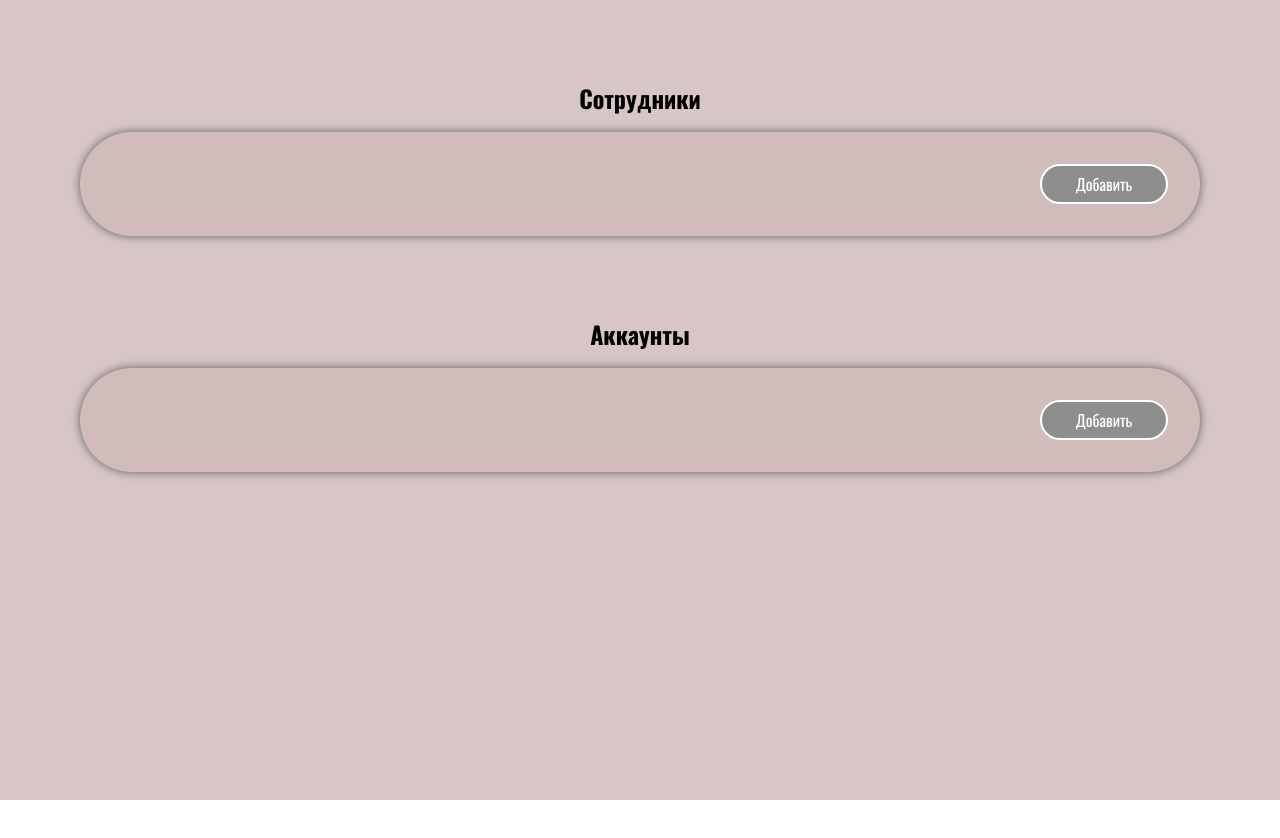
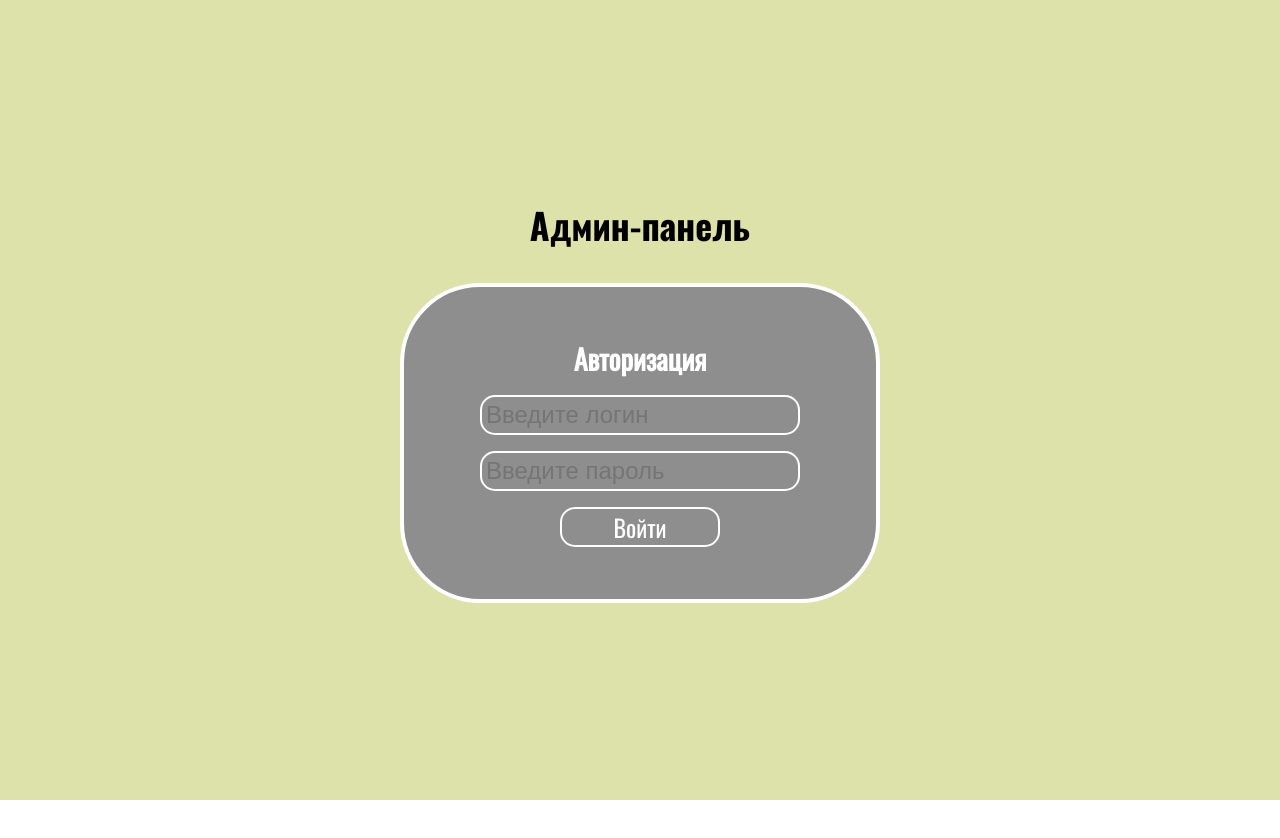
Before and after one commit to Mrdeft2231/Backend-employees, a website: page Public/index.html in a window 1280 px wide. Before the commit the page ends 800 px from the top, so only its background shows below. Drawn offline with Linux system fonts and the light colour scheme; no server answers.

Commit message:
add: Добавил html с админкой

```diff
--- a/Public/index.html
+++ b/Public/index.html
@@ -5,94 +5,33 @@
   <meta name="viewport" content="width=device-width, initial-scale=1.0">
   <title>Админ-панель</title>
   <link rel="stylesheet" href="./Styles/main.css">
+  <script src="./JavaScript/auth.js" defer></script>
 </head>
 <body>
-<main>
-  <h2 class="Text-title" >Сотрудники</h2>
-<section>
-  <div class="Staff-Editor">
-    <div class="Staff-content">
-    </div>
-    <div class="employee-button">
-      <button class="button" id="employee-button">Добавить</button>
-    </div>
-  </div>
-</section>
-<h2 class="Text-title" >Аккаунты</h2>
-<section>
-  <div class="Staff-Editor">
-    <div class="Staff-content users">
-    </div>
-    <div class="employee-button">
-      <button class="button" id="employee-button-user">Добавить</button>
-    </div>
-  </div>
-</section>
-
-
-<!-- формы добавления -->
-<section>
-  <div class="Staff-Editor-item-shadow" id="Editor-employee">
-    <div class="Staff-Editor-item">
-      <div class="Staff-Editor-photo">
-      <img src="./svg/фото.svg" alt="" class="photo" id="ph">
-      <input type="file" name="photo" id="photo" multiple="multiple" />
-      <button class="button-photo button" onclick="document.getElementById('photo').click()">Загрузить фотографию</button>
+  <section>
+      <div class="Content">
+      <div class="Title">
+        <h1>Админ-панель</h1>
       </div>
-      <div class="Staff-Editor-Text">
-        <label for="name">ФИО</label>
-        <input type="text" name="name" id="name" class="input">
-        <label for="job">Должность</label>
-        <input type="text" name="job" id="job" class="input" >
-      </div>
-      <div class="button-Editor">
-        <button class="button" id="button-staff-exit">Выйти</button>
-        <button class="button" >Сохранить</button>
+      <div class="blocking-Authirization">
+        <h2>Авторизация</h2>
+        <form class="fields" id="form-auth" action="" method="post">
+        <input
+        type="login"
+        name="login"
+        id="login"
+        placeholder="Введите логин"
+        required>
+        <input type="password"
+         name ="password"
+         id="password"
+         placeholder="Введите пароль"
+         required>
+        <button class="button" id="submit" type="submit">Войти</button>
+        </form>
+        </div>
       </div>
     </div>
-    </div>
-</section>
-<section>
-  <div class="Staff-Editor-item-shadow" id="Editor-user">
-    <div class="Staff-Editor-item">
-      <button class="button-exist button" id="button-staff-exit-user">Выйти</button>
-      <form id="user" method="POST">
-      <div class="Staff-Editor-Text">
-        <label for="name">Логин</label>
-        <input type="text" name="login" id="login-name" class="input" required>
-        <label for="job">Почта</label>
-        <input type="text" name="email" id="email-user" class="input" required>
-        <label for="job">Пароль</label>
-        <input type="text" name="password" id="password-user" class="input" required>
-      </div>
-      <div class="button-Editor">
-        <button type="submit" class="button" id="button-user" >Сохранить</button>
-        <div id="loader" class="hidden">Отправляем...</div>
-      </div>
-    </div>
-    </div>
-  </form>
-</section>
-
-    <!-- темплейты форм  -->
-     <template id="template-employee">
-      <div class="employee-content">
-        <div class="employee-photo">
-          <img src="../svg/фото.svg" alt="" class="photo">
-        </div>
-      </div>
-    </template>
-    <template id="template-user">
-      <div class="employee-data">
-        <ul>
-          <li><b>Логин:</b> <span id="template-login"></span></li>
-          <li><b>Почта:</b> <span id="template-email"></span></li>
-          <li><b>Пароль:</b> <span id="template-password"></span></li>
-        </ul>
-      </div>
-    </template>
-    <Script src="./JavaScript/main.js"></Script>
-  <script src="./JavaScript/addingEmployees.js"></script>
-</main>
+  </section>
 </body>
 </html>
```
Also changed, not shown: Public/admin/dashboard.html (added, +98 -0 lines).
